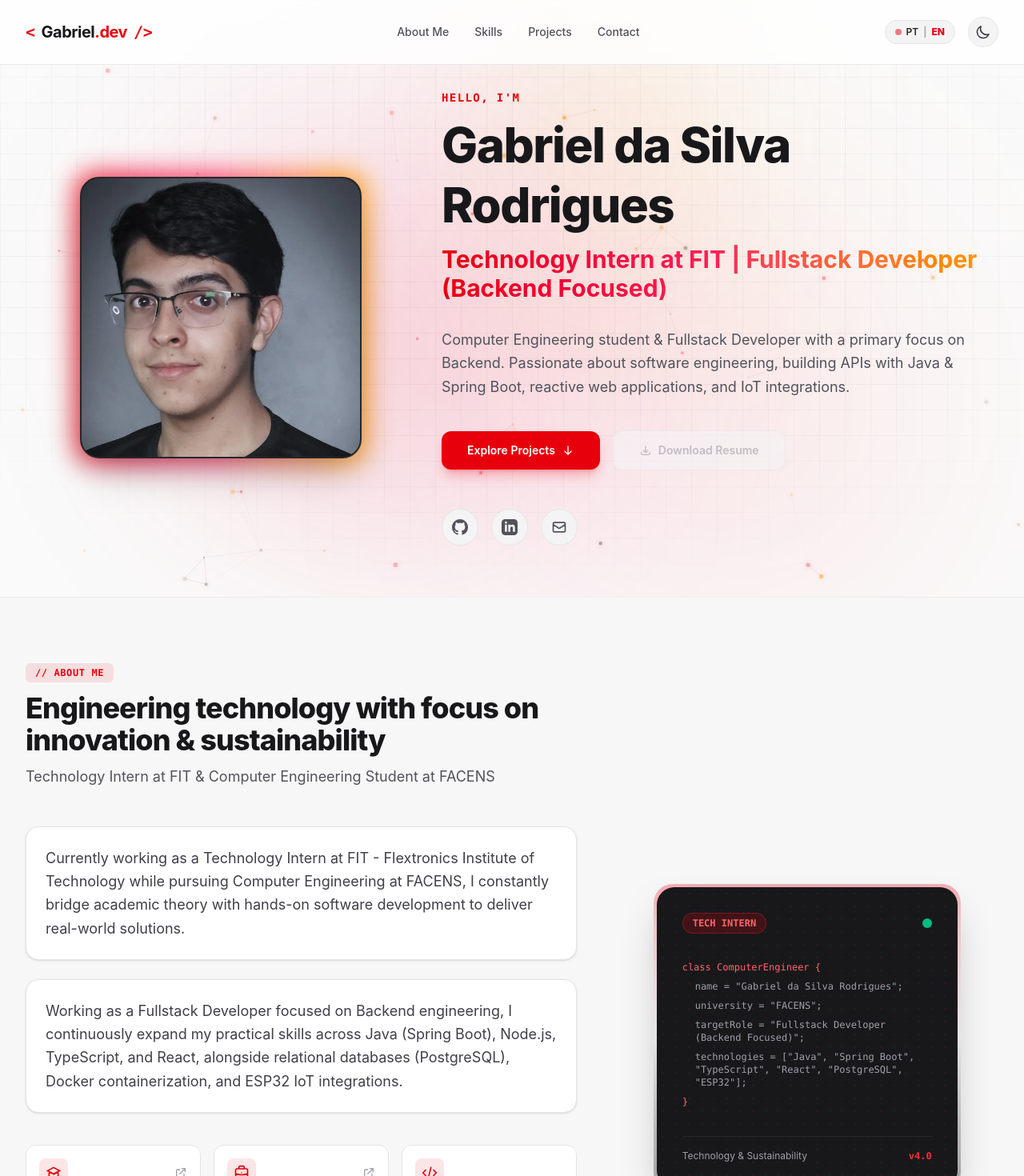
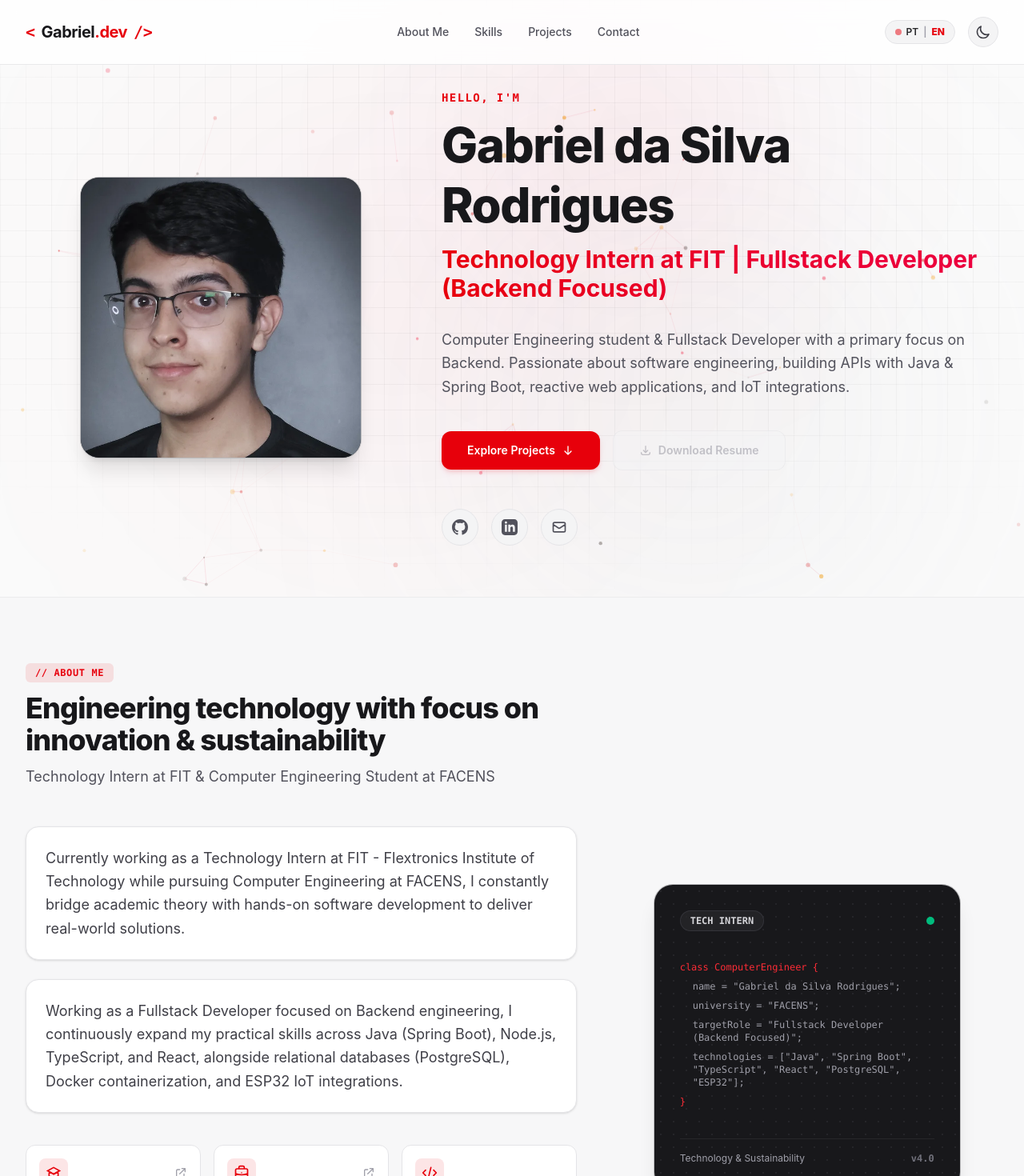
Before and after one commit to Gabrieldsrod/portfolio, an Angular app in the folder frontend/: page / in a window 1280 px wide. Shown: the top 1470 px of the page at 80% size. Built offline with nearby package versions, Linux system fonts and the light colour scheme.

Commit message:
refactor: improve visual elements and performance in hero and about components

```diff
--- a/frontend/src/app/components/about/about.component.html
+++ b/frontend/src/app/components/about/about.component.html
@@ -88,30 +88,30 @@
 
       <!-- Right Column: Visual Avatar / Engineering Badge -->
       <div class="lg:col-span-5 flex justify-center">
-        <div class="relative w-full max-w-sm aspect-square rounded-3xl p-1 bg-gradient-to-b from-red-600/30 via-zinc-400/20 to-zinc-900/40 shadow-2xl flex items-center justify-center">
-          <div class="w-full h-full rounded-[22px] bg-zinc-900 p-8 flex flex-col justify-between relative overflow-hidden text-zinc-100">
+        <div class="relative w-full max-w-sm aspect-square rounded-3xl bg-zinc-900 border border-zinc-200/80 dark:border-zinc-800 shadow-xl flex items-center justify-center p-6 sm:p-8 overflow-hidden text-zinc-100 backdrop-blur-sm">
+          <div class="w-full h-full flex flex-col justify-between relative z-10">
             <!-- Background Grid Accent -->
-            <div class="absolute inset-0 opacity-10 bg-[radial-gradient(#dc2626_1px,transparent_1px)] [background-size:16px_16px]"></div>
+            <div class="absolute -inset-8 opacity-15 bg-[radial-gradient(#71717a_1px,transparent_1px)] [background-size:16px_16px] pointer-events-none"></div>
 
             <div class="flex items-center justify-between relative z-10">
-              <span class="px-3 py-1 rounded-full bg-red-600/20 border border-red-500/30 text-red-400 text-xs font-mono font-semibold">
+              <span class="px-3 py-1 rounded-full bg-zinc-800/80 border border-zinc-700/60 text-zinc-300 text-xs font-mono font-semibold">
                 TECH INTERN
               </span>
-              <span class="w-3 h-3 rounded-full bg-emerald-500"></span>
+              <span class="w-2.5 h-2.5 rounded-full bg-emerald-500"></span>
             </div>
 
-            <div class="space-y-2 relative z-10 my-auto py-6">
-              <div class="font-mono text-xs text-red-400">class ComputerEngineer &#123;</div>
+            <div class="space-y-2 relative z-10 my-auto py-4">
+              <div class="font-mono text-xs text-red-500 dark:text-red-400">class ComputerEngineer &#123;</div>
               <div class="pl-4 font-mono text-xs text-zinc-400">name = "Gabriel da Silva Rodrigues";</div>
               <div class="pl-4 font-mono text-xs text-zinc-400">university = "FACENS";</div>
               <div class="pl-4 font-mono text-xs text-zinc-400">targetRole = "{{ lang.t().about.snippetRole }}";</div>
               <div class="pl-4 font-mono text-xs text-zinc-400">technologies = ["Java", "Spring Boot", "TypeScript", "React", "PostgreSQL", "ESP32"];</div>
-              <div class="font-mono text-xs text-red-400">&#125;</div>
+              <div class="font-mono text-xs text-red-500 dark:text-red-400">&#125;</div>
             </div>
 
             <div class="pt-4 border-t border-zinc-800 text-xs text-zinc-400 flex items-center justify-between relative z-10">
               <span>{{ lang.t().about.snippetTagline }}</span>
-              <span class="font-mono text-red-500 font-bold">v4.0</span>
+              <span class="font-mono text-zinc-500 font-bold">v4.0</span>
             </div>
           </div>
         </div>
@@ -206,7 +206,7 @@
       </div>
 
       <!-- Category 4: Currently Learning -->
-      <div class="p-6 rounded-2xl bg-white dark:bg-zinc-900/90 border border-red-500/30 dark:border-red-500/20 shadow-sm space-y-6 hover:border-red-600/60 dark:hover:border-red-500/60 transition-all relative overflow-hidden group">
+      <div class="p-6 rounded-2xl bg-white dark:bg-zinc-900/90 border border-zinc-200 dark:border-zinc-800/80 shadow-sm space-y-6 hover:border-red-600/40 dark:hover:border-red-500/40 transition-all relative overflow-hidden group">
         <div class="flex items-center justify-between gap-2">
           <div class="flex items-center gap-3">
             <div class="p-3 rounded-xl bg-red-600/10 text-red-600 dark:text-red-500">
--- a/frontend/src/app/components/hero/hero.component.html
+++ b/frontend/src/app/components/hero/hero.component.html
@@ -6,10 +6,10 @@
   <!-- 2. Interactive Canvas Particles & Constellation Layer -->
   <canvas #heroCanvas class="absolute inset-0 w-full h-full pointer-events-none z-0"></canvas>
 
-  <!-- 3. Animated Gradient Ambient Glow Blobs -->
-  <div class="absolute top-1/4 left-1/6 w-96 h-96 sm:w-120 sm:h-120 bg-linear-to-tr from-red-600/20 via-rose-600/15 to-transparent dark:from-red-600/25 dark:via-rose-600/20 rounded-full blur-[120px] pointer-events-none animate-blob-1 z-0"></div>
-  <div class="absolute bottom-10 right-1/8 w-80 h-80 sm:w-110 sm:h-110 bg-linear-to-bl from-amber-500/15 via-rose-500/15 to-transparent dark:from-amber-500/20 dark:via-rose-500/15 rounded-full blur-[130px] pointer-events-none animate-blob-2 z-0"></div>
-  <div class="absolute -top-12 right-1/4 w-72 h-72 sm:w-96 sm:h-96 bg-linear-to-r from-red-500/10 via-amber-500/10 to-transparent dark:from-red-500/15 dark:via-amber-500/10 rounded-full blur-[100px] pointer-events-none animate-blob-3 z-0"></div>
+  <!-- 3. Muted Ambient Accent Blobs -->
+  <div class="absolute top-1/4 left-1/6 w-96 h-96 sm:w-120 sm:h-120 bg-red-600/5 dark:bg-red-600/8 rounded-full blur-[140px] pointer-events-none animate-blob-1 z-0"></div>
+  <div class="absolute bottom-10 right-1/8 w-80 h-80 sm:w-110 sm:h-110 bg-zinc-400/10 dark:bg-zinc-700/10 rounded-full blur-[140px] pointer-events-none animate-blob-2 z-0"></div>
+  <div class="absolute -top-12 right-1/4 w-72 h-72 sm:w-96 sm:h-96 bg-rose-600/5 dark:bg-rose-600/5 rounded-full blur-[120px] pointer-events-none animate-blob-3 z-0"></div>
 
   <!-- Content Container -->
   <div class="max-w-7xl mx-auto px-4 sm:px-6 lg:px-8 relative z-10 w-full">
@@ -18,11 +18,8 @@
       <!-- LEFT COLUMN: Profile Photo Frame -->
       <div class="lg:col-span-5 flex justify-center order-1 lg:order-1">
         <div class="relative group">
-          <!-- Outer Glow Accent Ring -->
-          <div class="absolute -inset-1.5 bg-linear-to-r from-red-600 via-rose-500 to-amber-500 rounded-3xl blur-lg opacity-70 group-hover:opacity-100 transition duration-500 animate-pulse-slow"></div>
-
-          <!-- Main Frame Container -->
-          <div class="relative w-64 h-64 sm:w-80 sm:h-80 lg:w-88 lg:h-88 rounded-3xl overflow-hidden bg-zinc-900 border-2 border-zinc-800 shadow-2xl flex items-center justify-center">
+          <!-- Main Frame Container with Subtle Neutral 1px Border & Soft Shadow -->
+          <div class="relative w-64 h-64 sm:w-80 sm:h-80 lg:w-88 lg:h-88 rounded-3xl overflow-hidden bg-zinc-900 border border-zinc-200/80 dark:border-zinc-800 shadow-xl flex items-center justify-center">
             <img
               [src]="profileImageUrl"
               (error)="onImageError()"
@@ -48,7 +45,7 @@
           <h1 class="text-4xl sm:text-5xl md:text-6xl font-extrabold text-zinc-900 dark:text-white tracking-tight leading-tight">
             {{ lang.t().hero.name }}
           </h1>
-          <h2 class="text-xl sm:text-2xl md:text-3xl font-bold bg-linear-to-r from-red-600 via-rose-500 to-amber-500 bg-clip-text text-transparent">
+          <h2 class="text-xl sm:text-2xl md:text-3xl font-bold bg-linear-to-r from-red-600 to-rose-600 dark:from-red-500 dark:to-rose-400 bg-clip-text text-transparent">
             {{ lang.t().hero.role }}
           </h2>
         </div>
@@ -62,7 +59,7 @@
         <div class="flex flex-col sm:flex-row items-center justify-center lg:justify-start gap-4 pt-2">
           <a
             href="#projects"
-            class="w-full sm:w-auto px-8 py-3.5 rounded-xl bg-red-600 hover:bg-red-700 text-white font-semibold text-sm shadow-lg shadow-red-600/25 hover:shadow-red-600/40 transition-all duration-300 transform hover:-translate-y-0.5 active:translate-y-0 flex items-center justify-center gap-2">
+            class="w-full sm:w-auto px-8 py-3.5 rounded-xl bg-red-600 hover:bg-red-700 text-white font-semibold text-sm shadow-md shadow-red-600/15 hover:shadow-lg transition-all duration-300 transform hover:-translate-y-0.5 active:translate-y-0 flex items-center justify-center gap-2">
             <span>{{ lang.t().hero.ctaProjects }}</span>
             <svg class="w-4 h-4" fill="none" viewBox="0 0 24 24" stroke="currentColor" stroke-width="2">
               <path stroke-linecap="round" stroke-linejoin="round" d="M12 4.5v15m0 0l6-6m-6 6l-6-6" />
--- a/frontend/src/app/components/hero/hero.component.ts
+++ b/frontend/src/app/components/hero/hero.component.ts
@@ -270,10 +270,7 @@ export class HeroComponent implements AfterViewInit, OnDestroy {
         else if (p1.colorType === 'white') colorRgb = isDark ? '255, 255, 255' : '120, 113, 108';
 
         ctx.fillStyle = `rgba(${colorRgb}, ${p1.currentAlpha * particleAlphaMultiplier})`;
-        ctx.shadowBlur = p1.radius > 1.8 ? 6 : 0;
-        ctx.shadowColor = `rgba(${colorRgb}, 0.6)`;
         ctx.fill();
-        ctx.shadowBlur = 0;
       }
 
       this.animFrameId = requestAnimationFrame(render);
```
